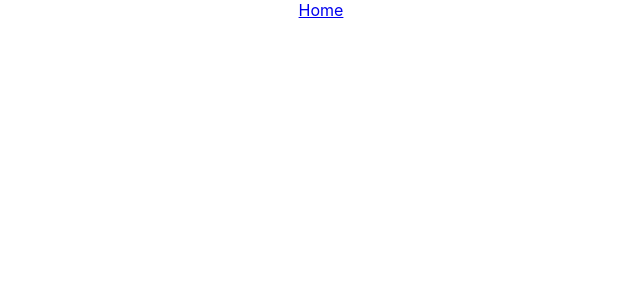
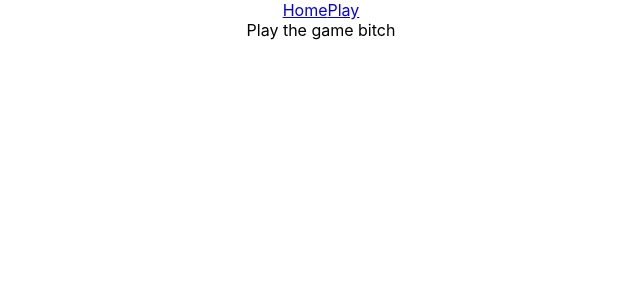
Before and after one commit to DiddySmooth/CraigslistTPIR, a React (Create React App) app: page /play in a window 1280 px wide. Shown: the top 300 px of the page, without its empty margins (319-959 px from the left). Built offline with nearby package versions, Linux system fonts and the light colour scheme.

Commit message:
working navbar

```diff
--- a/src/App.tsx
+++ b/src/App.tsx
@@ -1,17 +1,17 @@
-import React from 'react';
-import logo from './logo.svg';
+import { Routes, Route } from 'react-router-dom';
 import './App.css';
+import NavBar from './Components/NavBar';
 import Home from './Pages/Home';
-import Navbar from 'react-bootstrap/Navbar'
-import { Nav } from 'react-bootstrap'
+import Play from './Pages/Play'
 
 function App() {
   return (
     <div className="App">
-        <Navbar bg="light">
-                <Nav.Link href="home">Home</Nav.Link>
-        </Navbar>
-        <Home />
+        <NavBar />
+        <Routes>
+            <Route path="/home" element={<Home />}/>
+            <Route path="/play" element={<Play />}/>
+        </Routes>
     </div>
   );
 }
--- /dev/null
+++ b/src/Components/NavBar/index.tsx
@@ -0,0 +1,14 @@
+import Navbar from 'react-bootstrap/Navbar'
+import { Nav } from 'react-bootstrap'
+
+const NavBar = () => {
+    return (
+        <div>
+            <Navbar bg="light">
+                <Nav.Link href="home">Home</Nav.Link>
+                <Nav.Link href="play">Play</Nav.Link>
+            </Navbar>
+        </div>
+    )
+}
+export default NavBar
--- a/src/Pages/Home/index.tsx
+++ b/src/Pages/Home/index.tsx
@@ -1,4 +1,5 @@
-
+import Navbar from 'react-bootstrap/Navbar'
+import { Nav } from 'react-bootstrap'
 
 const Home = () => {
     return(
--- /dev/null
+++ b/src/Pages/Play/index.tsx
@@ -0,0 +1,8 @@
+const Play = () => {
+    return(
+        <div>
+            Play the game bitch
+        </div>
+    )
+}
+export default Play
--- a/src/index.tsx
+++ b/src/index.tsx
@@ -3,11 +3,14 @@ import ReactDOM from 'react-dom';
 import './index.css';
 import App from './App';
 import reportWebVitals from './reportWebVitals';
+import {BrowserRouter} from "react-router-dom"
 
 ReactDOM.render(
-  <React.StrictMode>
-    <App />
-  </React.StrictMode>,
+    <React.StrictMode>
+        <BrowserRouter >
+            <App />
+        </BrowserRouter>
+    </React.StrictMode>,
   document.getElementById('root')
 );
 
```
